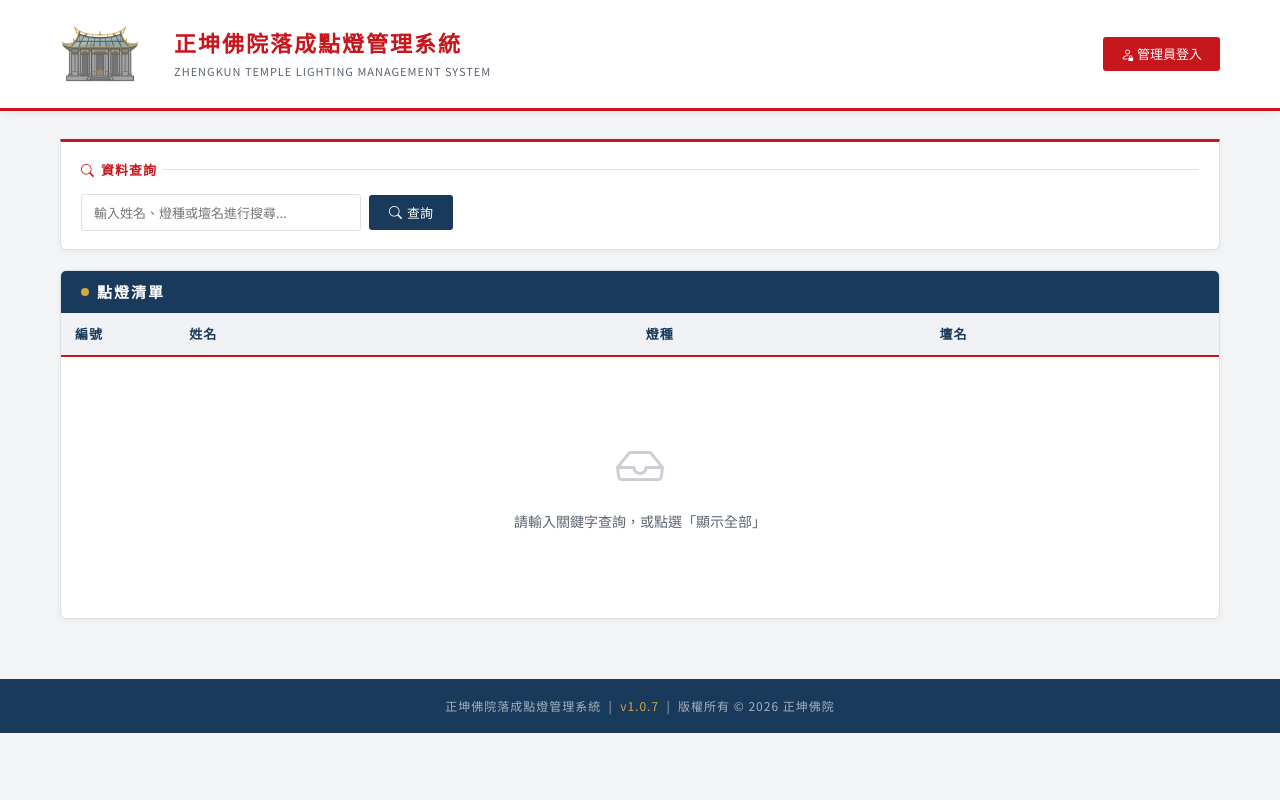
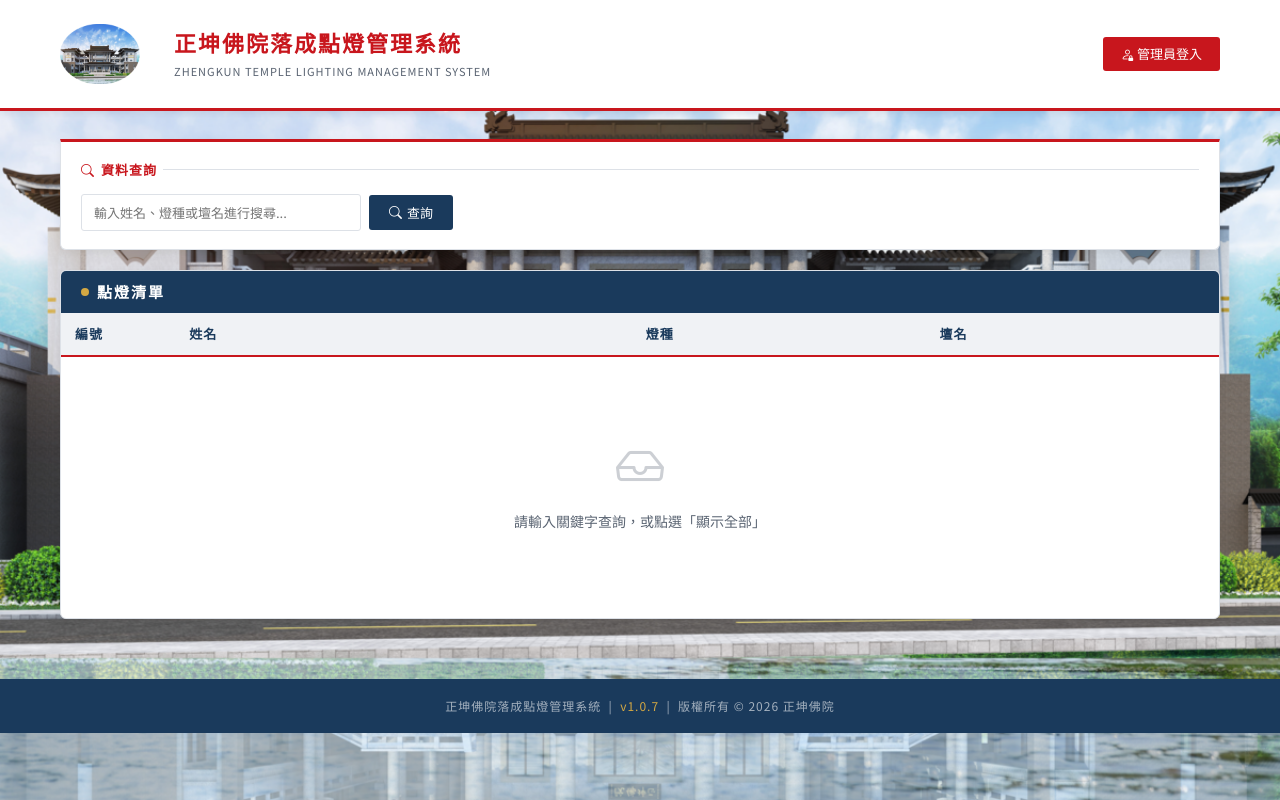
Before and after one commit to kapy0312/TempleLightingSys, a Flask app: page / in a window 1280 px wide. Run offline with Flask 3, Linux system fonts and the light colour scheme; data that the repository does not hold is empty; some libraries are stand-ins or nearby versions.

Commit message:
20260622_v4
修正背景圖片未出現根logo圖片

```diff
--- a/templates/index.html
+++ b/templates/index.html
@@ -34,6 +34,11 @@
 
         body {
             font-family: 'Noto Sans TC', 'Microsoft JhengHei', sans-serif;
+            background-image: url('/static/background.png');
+            background-size: cover;
+            background-attachment: fixed;
+            background-position: center;
+            background-repeat: no-repeat;
             background-color: var(--gov-gray);
             color: var(--gov-text);
         }
```
Also changed, not shown: static/intdex_logo.png, static/intdex_logo1.png (added).
